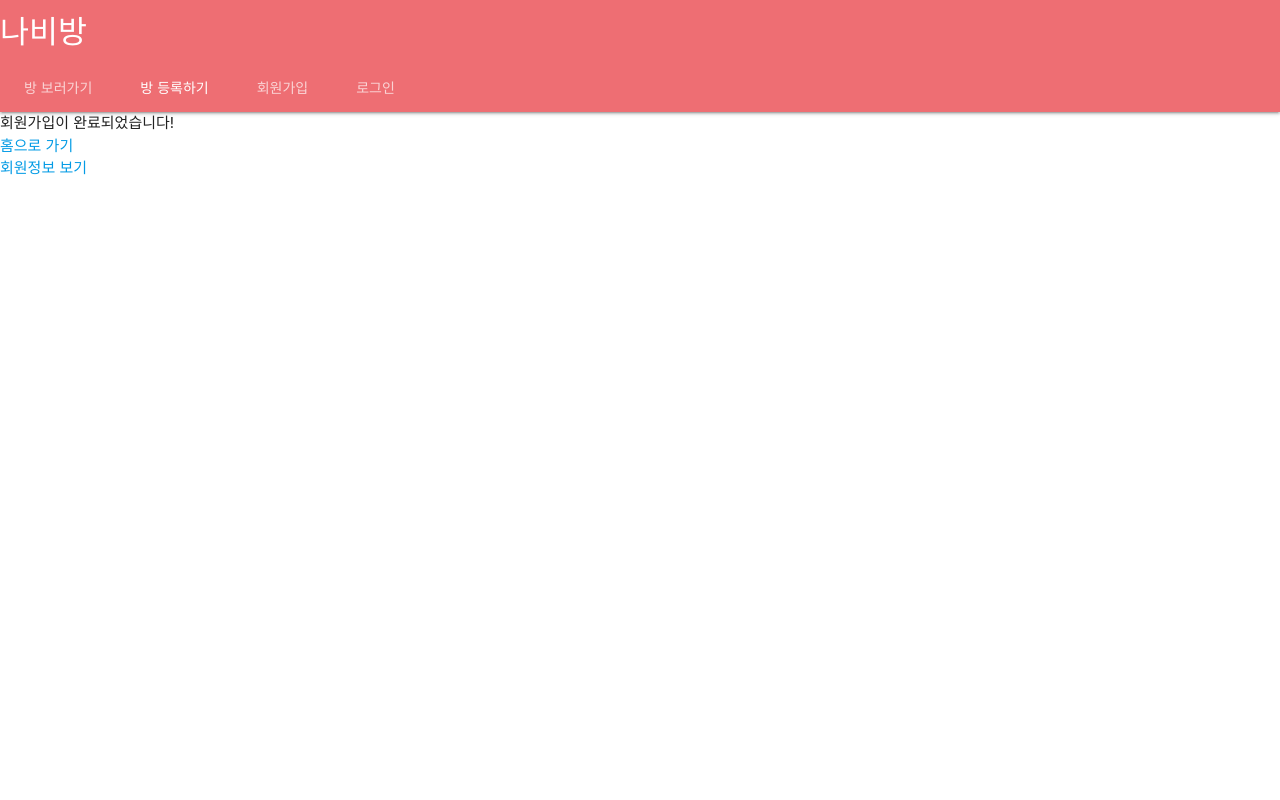
After one commit to hepaper3/navibang, a Django app: page /accounts/signup_complete in a window 1280 px wide. The commit adds this page. Run offline with Django 3.2, Linux system fonts and the light colour scheme.

Commit message:
minor changes

```diff
--- /dev/null
+++ b/accounts/templates/signup_complete.html
@@ -0,0 +1,10 @@
+{% extends 'base.html' %}
+{% block content %}
+    회원가입이 완료되었습니다!
+
+    <br>
+
+    <a href="{% url 'home' %}">홈으로 가기</a> <br>
+    <a href="{% url 'show_profile' %}">회원정보 보기</a>
+
+{% endblock %}
--- a/accounts/urls.py
+++ b/accounts/urls.py
@@ -6,5 +6,6 @@ urlpatterns = [
     path('login/', views.login, name='login'),
     path('logout/', views.logout, name='logout'),
     path('profile/', views.update_profile, name='profile'),
-    path('profile_info>', views.show_profile, name="show_profile"),
+    path('profile_info', views.show_profile, name="show_profile"),
+    path('signup_complete', views.signup_complete, name="signup_complete"),
 ]
--- a/accounts/views.py
+++ b/accounts/views.py
@@ -15,6 +15,8 @@ from django.contrib.auth.forms import UserCreationForm
 def show_profile(request) :
     return render(request, 'show_profile.html')
 
+def signup_complete(request) :
+    return render(request, 'signup_complete.html')
 
 @login_required
 @transaction.atomic
@@ -26,7 +28,7 @@ def update_profile(request):
             user_form.save()
             profile_form.save()
             messages.success(request, ('Your profile was successfully updated!'))
-            return redirect('home')
+            return redirect('signup_complete')
         else:
             messages.error(request, ('Please correct the error below.'))
     else:
--- a/navibang/templates/base.html
+++ b/navibang/templates/base.html
@@ -19,12 +19,13 @@
             <li class="tab"><a class="active" href="{%url 'register'%}">방 등록하기</a></li>
 
             {% if user.is_authenticated %}
+                <li class="tab"><a href="{% url 'show_profile' %}">회원정보</a></li>
+
                 <li class="tab"><a href="javascript:{document.getElementById('logout').submit()}">로그아웃</a>
                     <form id="logout" method="POST" action="{% url 'logout' %}">
                         {% csrf_token %} <input type="hidden">
                     </form>
                 </li>
-                <li class="tab"><a href="{% url 'show_profile' %}">회원정보</a></li>
 
             {% else %}
                 <li class="tab"><a href="{%url 'signup'%}">회원가입</a></li>
```
Also changed, not shown: db.sqlite3.
